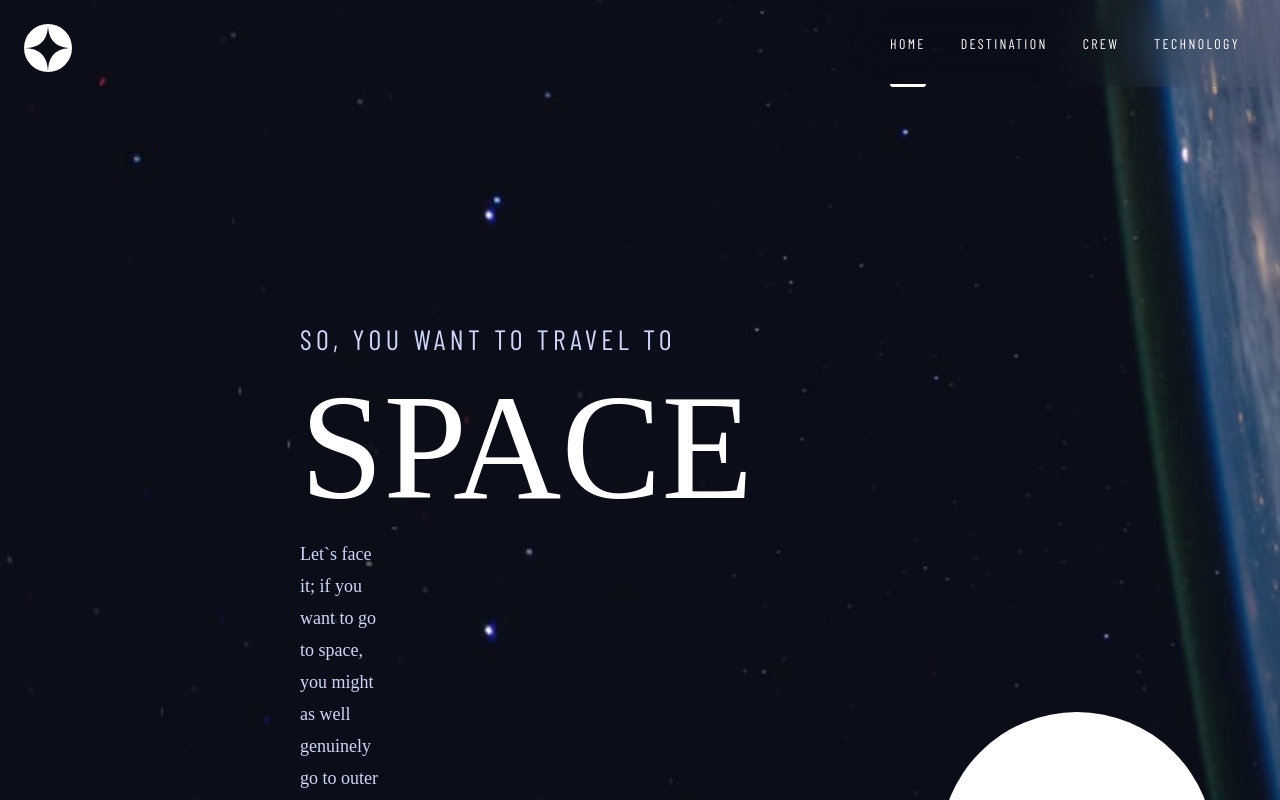
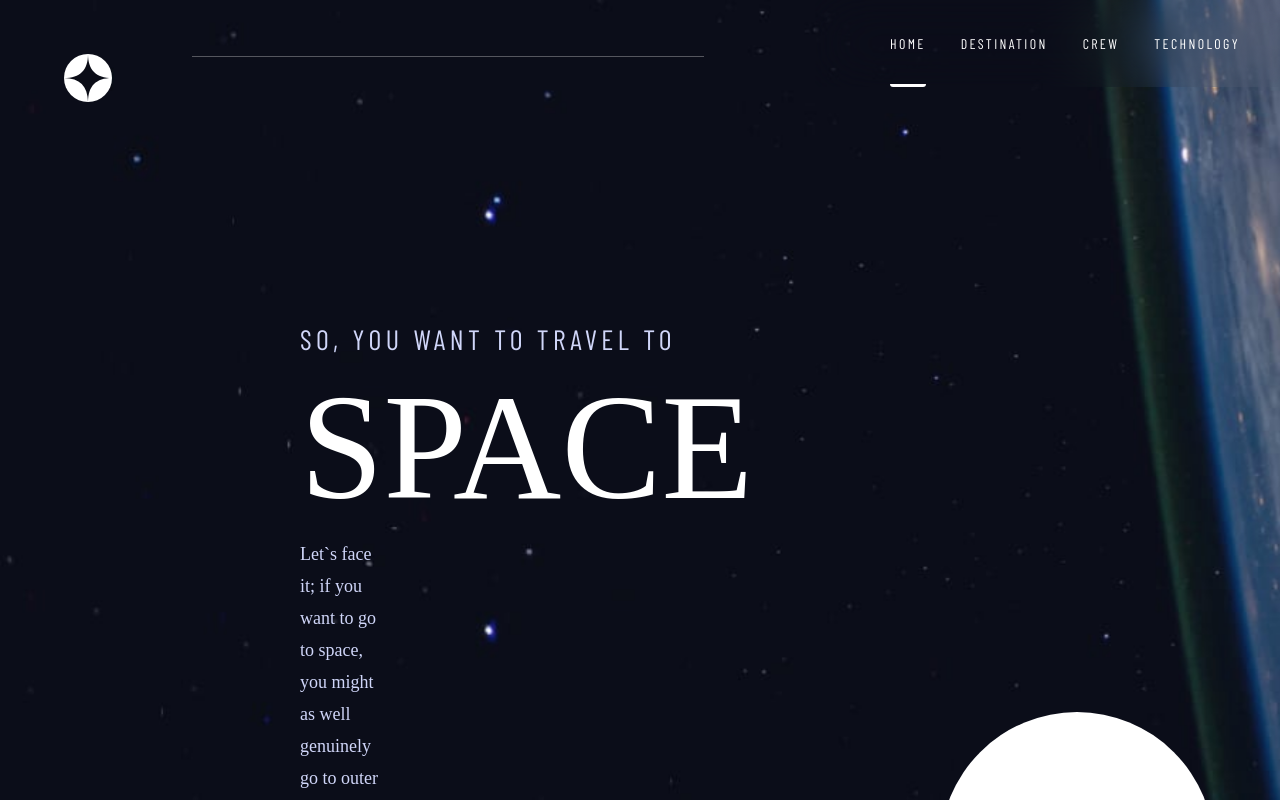
Before and after one commit to KamilKonopski/space-tourism-website-main, a React (Create React App) app: page / in a window 1280 px wide. Shown: the top 800 px of the page. Built offline with nearby package versions, Linux system fonts and the light colour scheme; a web font is replaced by a local one.

Commit message:
logo and line desktop styles

```diff
--- a/src/components/Header/Header.module.css
+++ b/src/components/Header/Header.module.css
@@ -2,6 +2,7 @@
     background-color: transparent;
     display: flex;
     justify-content: space-between;
+    position: relative;
 }
 
 .header__logo {
@@ -21,3 +22,20 @@
         display: none;
     }
 }
+
+@media screen and (min-width: 1280px) {
+    .header__logo {
+        margin: 30px 0 0 40px;
+    }
+
+    .header__line {
+        background-color: var(--white-color);
+        height: 0.5px;
+        left: 15%;
+        opacity: 0.3;
+        position: absolute;
+        top: 64%;
+        width: 40%;
+        z-index: 1;
+    }
+}
```
